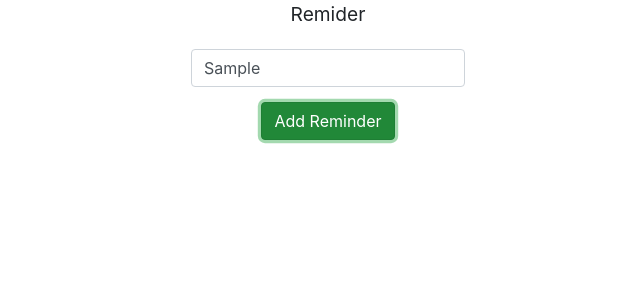
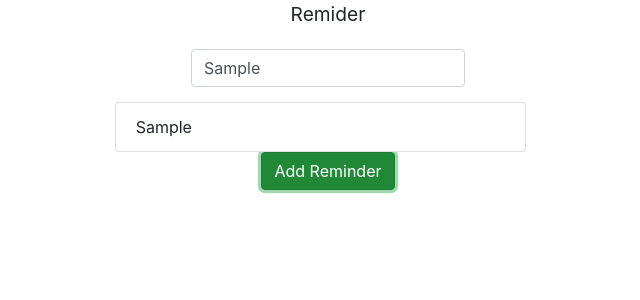
Before and after one commit to Torianna/Reminder, a React (Create React App) app: page / in a window 1280 px wide. Both pictures are taken after typing "Sample" into the empty fields and a click on the button "Add Reminder". Shown: the top 300 px of the page, without its empty margins (312-952 px from the left). Built offline with nearby package versions, Linux system fonts and the light colour scheme.

Commit message:
Render reminder message

```diff
--- a/src/components/App.jsx
+++ b/src/components/App.jsx
@@ -17,6 +17,27 @@
 {
     this.props.addReminder(this.state.text);
 }
+
+renderReminders(){
+    const { reminders }= this.props
+    return(
+        <ul className="list-group col-sm-4">
+            {
+                reminders.map(reminder =>
+                    {
+                        return(
+                            <li key={reminder.id} className="list-group-item">
+                                <div>
+                                    {reminder.text}
+                                </div>
+                            </li>
+                        );
+                    })
+            }
+        </ul>
+    )
+}
+
 render(){
     return(
         <div className="App">
@@ -29,6 +50,7 @@
                     placeholder="I have to..."
                     onChange={event =>this.setState({text: event.target.value})}/>
                 </div>
+                {this.renderReminders()}
                 <button
                 type="button"
                 className="btn btn-success"
```
